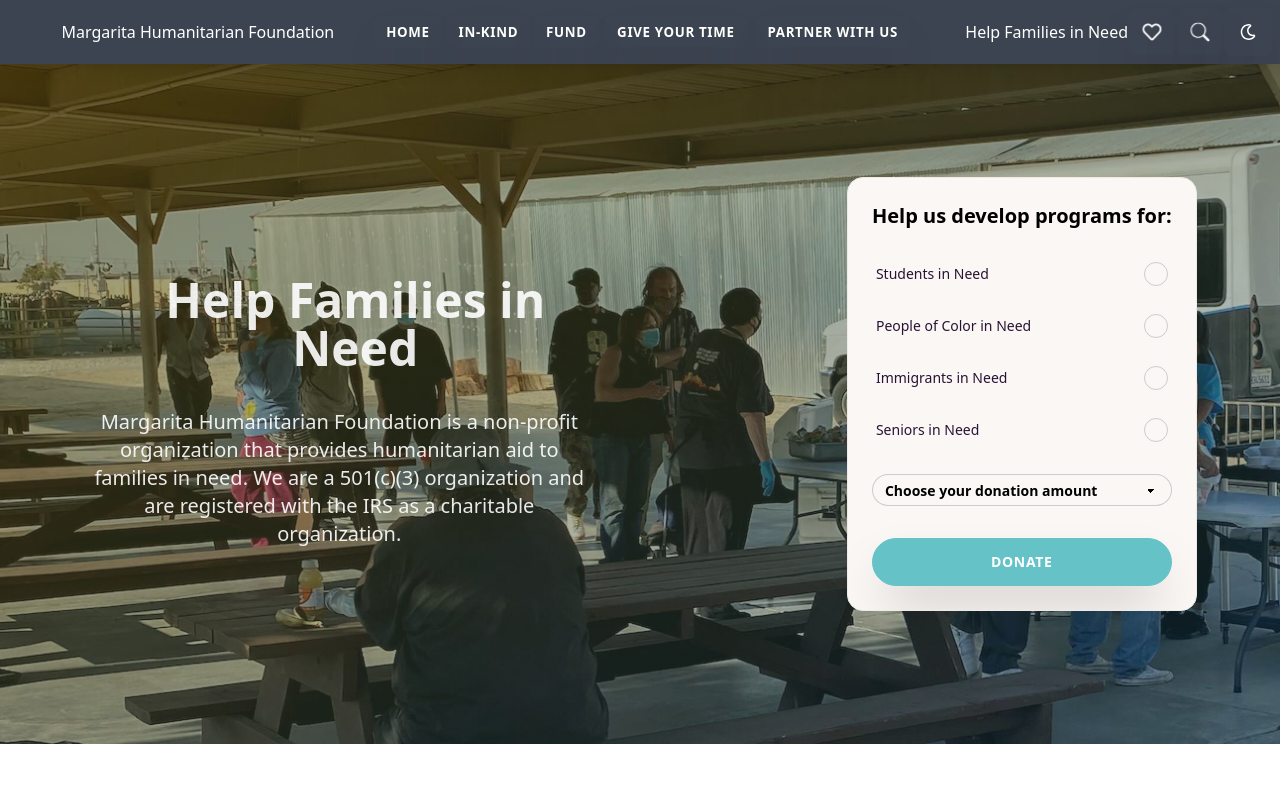
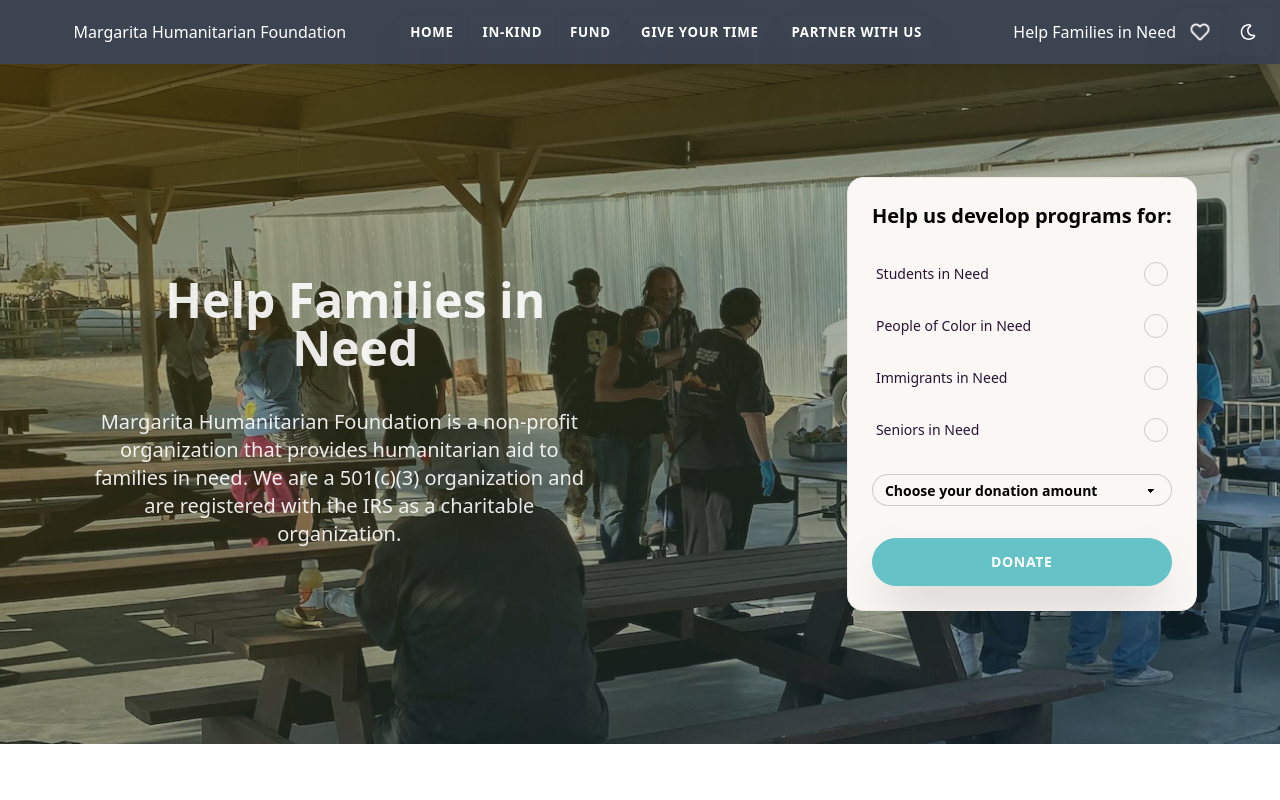
Before and after one commit to margaritahumanitarian/helpafamily, a Next.js app: page / in a window 1280 px wide. Shown: the top 800 px of the page. Built offline with nearby package versions, Linux system fonts and the light colour scheme.

Commit message:
Remove unused search button

```diff
--- a/components/Navbar.js
+++ b/components/Navbar.js
@@ -1,6 +1,5 @@
 import Link from 'next/link';
 
-import { BsSearch } from 'react-icons/bs';
 import { FaRegHeart } from 'react-icons/fa';
 import { FaRegMoon } from 'react-icons/fa';
 import { FiSun } from 'react-icons/fi';
@@ -76,12 +75,6 @@ export default function Navbar() {
             </a>
           </Link>
         </div>
-        <div className="flex-none hidden sm:flex">
-          <button className="btn btn-square btn-ghost" type="button">
-            <BsSearch className="inline-block w-5 h-5 stroke-current" />
-          </button>
-        </div>
-
         <button
           className="btn btn-square btn-ghost"
           onClick={handleThemeChange}
```
